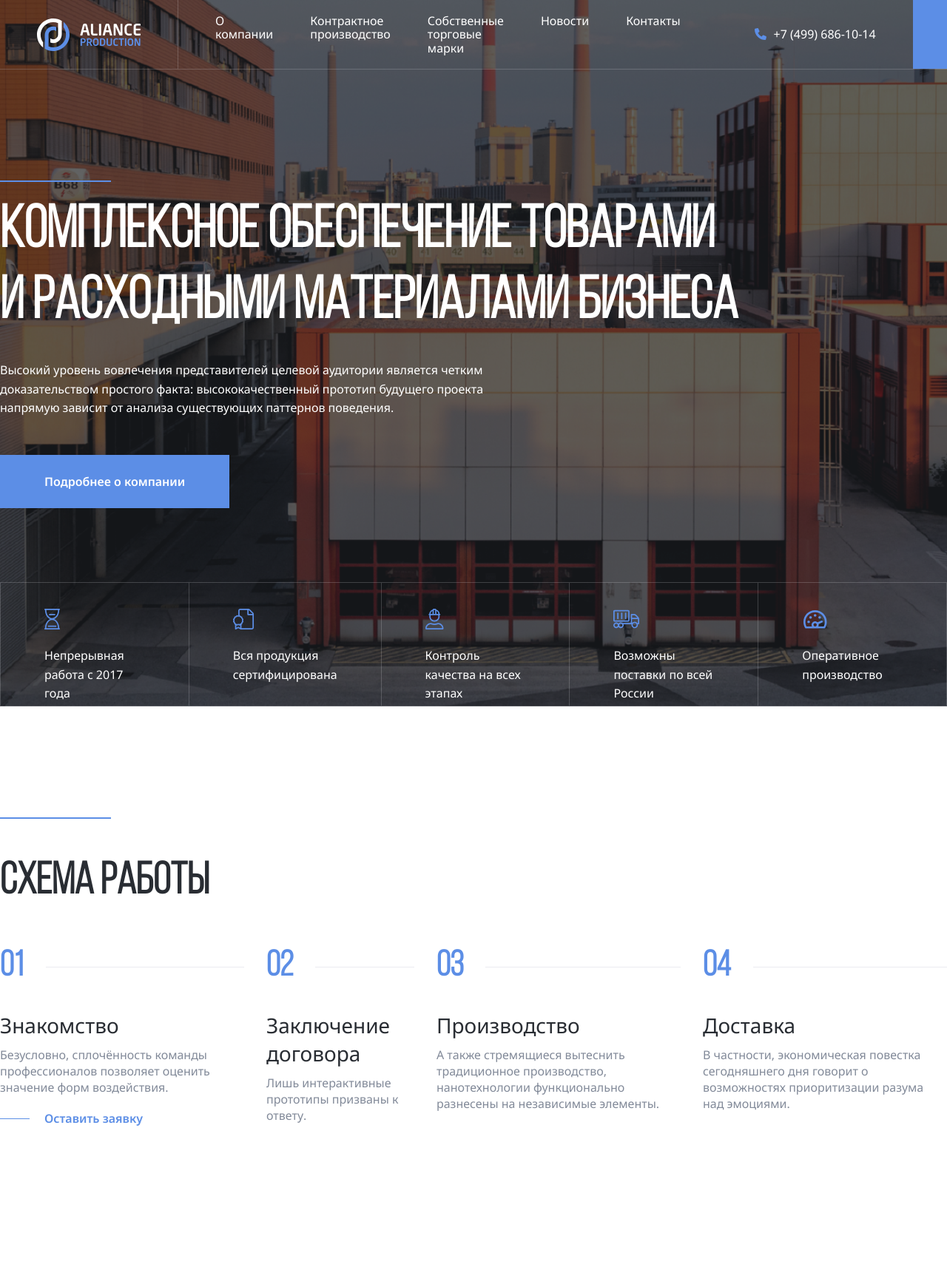
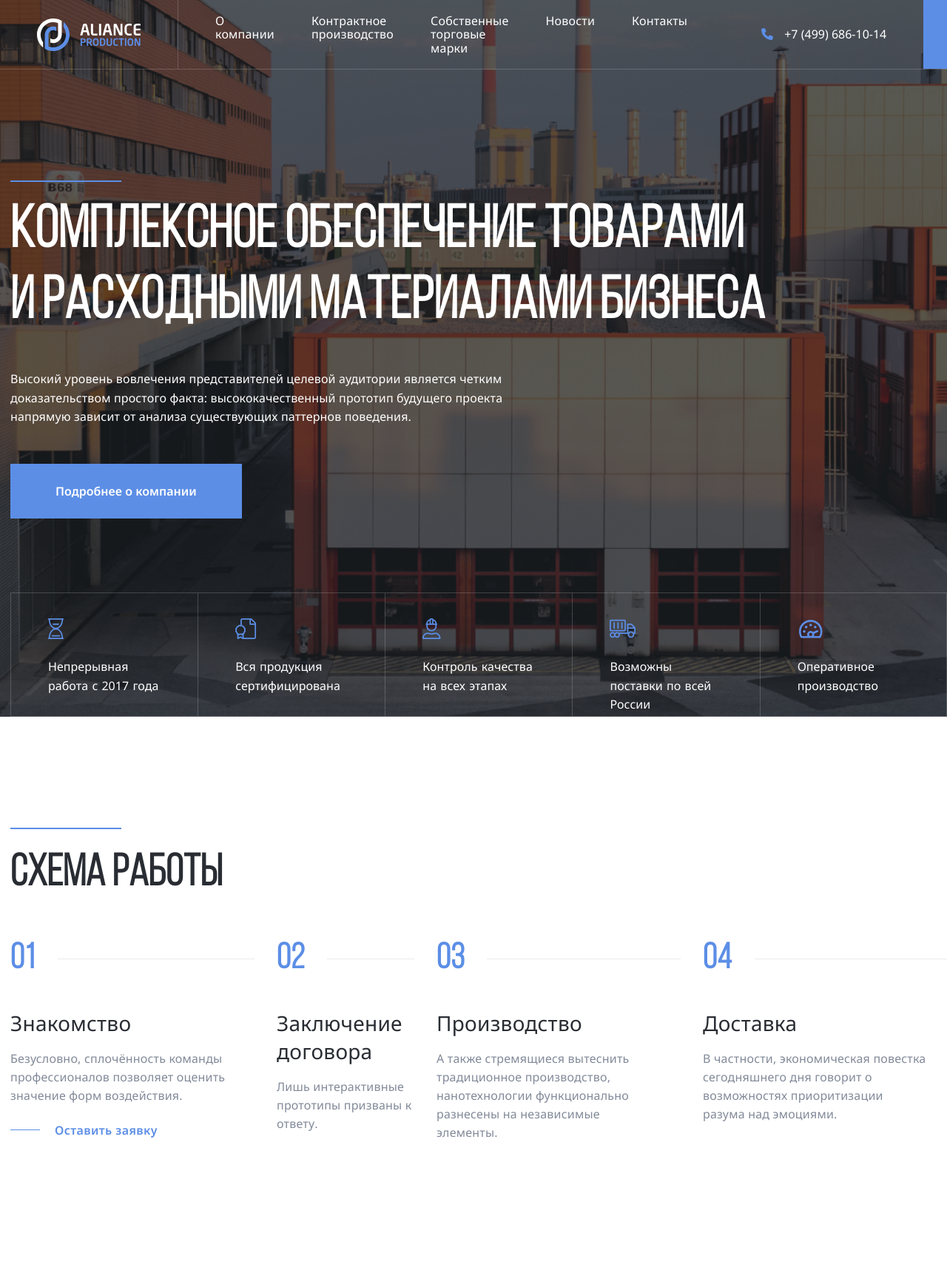
Before and after one commit to AtamanovPetr/Aliance, a PHP site: page / in a window 1280 px wide. Shown: the whole page at 74% size. Before the commit the page ends 1522 px from the top, so only its background shows below. Run offline with PHP 8.4, Linux system fonts and the light colour scheme.

Commit message:
fix: pixel perfect

```diff
--- a/css/style.css
+++ b/css/style.css
@@ -11,8 +11,8 @@ body {
   font-family: "Noto Sans", sans-serif;
 }
 .container {
-  max-width: 1440px;
-  margin: auto;
+  max-width: 1455px;
+  margin: 0 auto;
 }
 .navbar {
   display: flex;
@@ -27,13 +27,13 @@ body {
   border-bottom: 1px solid rgba(235, 235, 240, 0.2);
   transition: background-color 0.2s, height 0.2s;
 }
-.navbar-light{
+.navbar-light {
   background-color: #fff;
   color: rgba(41, 45, 51, 1);
   border: none;
   height: 74px;
 }
-.navbar-light .header-logo-path{
+.navbar-light .header-logo-path {
   fill: rgba(41, 45, 51, 1);
 }
 
@@ -58,7 +58,7 @@ body {
 .header-image::before {
   content: "";
   position: absolute;
-  background-color: rgba(41, 45, 51, 0.5);
+  background-color: rgba(41, 45, 51, 0.555);
   top: 0;
   left: 0;
   width: 100%;
@@ -72,6 +72,10 @@ body {
   height: 100%;
   border-right: 1px solid rgba(235, 235, 240, 0.2);
 }
+.header-nav-item {
+  letter-spacing: 0.21px;
+  word-spacing: -0.3px;
+}
 .header-nav-link {
   text-decoration: none;
   font-size: 16px;
@@ -82,7 +86,7 @@ body {
   flex-shrink: 0;
   display: flex;
   align-items: center;
-  gap: 10px;
+  gap: 15px;
   margin-right: 50px;
 }
 
@@ -93,7 +97,7 @@ body {
 }
 
 .button {
-  padding: 25px 60px;
+  padding: 25px 46px;
   font-size: 16px;
   font-weight: 600;
   line-height: 22px;
@@ -111,6 +115,10 @@ body {
 .header-button {
   height: 100%;
 }
+.header-content-button {
+  padding: 26px 61px;
+  word-spacing: 0.2px;
+}
 
 .seporator {
   width: 150px;
@@ -120,6 +128,7 @@ body {
 
 .header-content {
   padding-top: 150px;
+  padding-left: 14px;
   position: relative;
   z-index: 1;
   color: #fff;
@@ -131,6 +140,8 @@ body {
   line-height: 120%;
   margin-top: 20px;
   margin-bottom: 30px;
+  word-spacing: -3px;
+  letter-spacing: 1px;
 }
 .header-text {
   max-width: 720px;
@@ -139,11 +150,14 @@ body {
   font-weight: 400;
   line-height: 160%;
   margin-bottom: 50px;
+  margin-top: 42px;
+  letter-spacing: 0.16px;
 }
 .header-features {
   display: flex;
   max-height: 168px;
   padding: 0;
+  padding-left: 14px;
   margin-top: 100px;
   margin-bottom: 0;
   list-style: none;
@@ -152,7 +166,10 @@ body {
 }
 
 .header-features-item {
-  padding: 31px 59px;
+  padding: 30px 50px;
+  letter-spacing: 0.06px;
+  word-spacing: 1px;
+  width: 290px;
   border: 1px solid rgba(235, 235, 240, 0.2);
 }
 
@@ -164,6 +181,7 @@ body {
   font-size: 16px;
   font-weight: 400;
   line-height: 160%;
+  margin-top: 18px;
   margin-bottom: 0;
   max-width: 169px;
 }
@@ -171,12 +189,18 @@ body {
   margin-top: 150px;
   margin-bottom: 150px;
 }
+.section-seporator{
+  margin-left: 14px;
+}
 
 .section-title {
   font-family: "Bebas Neue Book", sans-serif;
   font-size: 60px;
   line-height: 72px;
   color: rgba(41, 45, 51, 1);
+  margin-top: 25px;
+  padding-left: 14px;
+  letter-spacing: 0.35px;
 }
 
 .steps {
@@ -184,6 +208,7 @@ body {
   list-style: none;
   padding: 0;
   gap: 30px;
+  padding-left: 14px;
 }
 .steps-item {
   max-width: 330px;
@@ -197,6 +222,7 @@ body {
   display: flex;
   align-items: center;
   gap: 30px;
+  letter-spacing: 1px;
 }
 .steps-num::after {
   content: "";
@@ -209,17 +235,20 @@ body {
   font-size: 28px;
   font-weight: 400;
   line-height: 38px;
-  margin-top: 31px;
+  margin-top: 38px;
   margin-bottom: 10px;
+  letter-spacing: 0.27px;
 }
 
 .steps-text {
   color: rgba(130, 138, 153, 1);
   font-size: 16px;
   font-weight: 400;
-  line-height: 22px;
+  line-height: 25px;
   margin: 0;
-  margin-bottom: 20px;
+  margin-top: 17px;
+  margin-bottom: 23px;
+  letter-spacing: 0.2px;
 }
 .steps-link {
   display: flex;
@@ -229,10 +258,11 @@ body {
   font-size: 16px;
   font-weight: 600;
   line-height: 22px;
+  letter-spacing: 0.4px;
 }
 
-.steps-link::before{
-  content: '';
+.steps-link::before {
+  content: "";
   height: 1px;
   background: rgba(92, 142, 230, 1);
   width: 40px;
--- a/index.html
+++ b/index.html
@@ -62,7 +62,7 @@
             будущего проекта напрямую зависит от анализа существующих паттернов
             поведения.
           </p>
-          <div class="button">Подробнее о компании</div>
+          <div class="header-content-button button">Подробнее о компании</div>
         </div>
         <ul class="header-features">
           <li class="header-features-item">
@@ -101,7 +101,7 @@
 
     <section class="section section-light">
       <div class="container">
-        <div class="seporator"></div>
+        <div class="seporator section-seporator"></div>
         <h2 class="section-title">Схема работы</h2>
         <ol class="steps">
           <li class="steps-item">
@@ -127,7 +127,7 @@
             <h3 class="steps-title">Производство</h3>
             <p class="steps-text">
               А также стремящиеся вытеснить традиционное производство,
-              нанотехнологии функционально разнесены на независимые элементы.
+              нанотехнологии функционально разнесены на независимые <br> элементы.
             </p>
           </li>
 
@@ -136,7 +136,7 @@
             <h3 class="steps-title">Доставка</h3>
             <p class="steps-text">
               В частности, экономическая повестка сегодняшнего дня говорит о
-              возможностях приоритизации разума над эмоциями.
+              возможностях приоритизации <br> разума над эмоциями.
             </p>
           </li>
         </ol>
```
